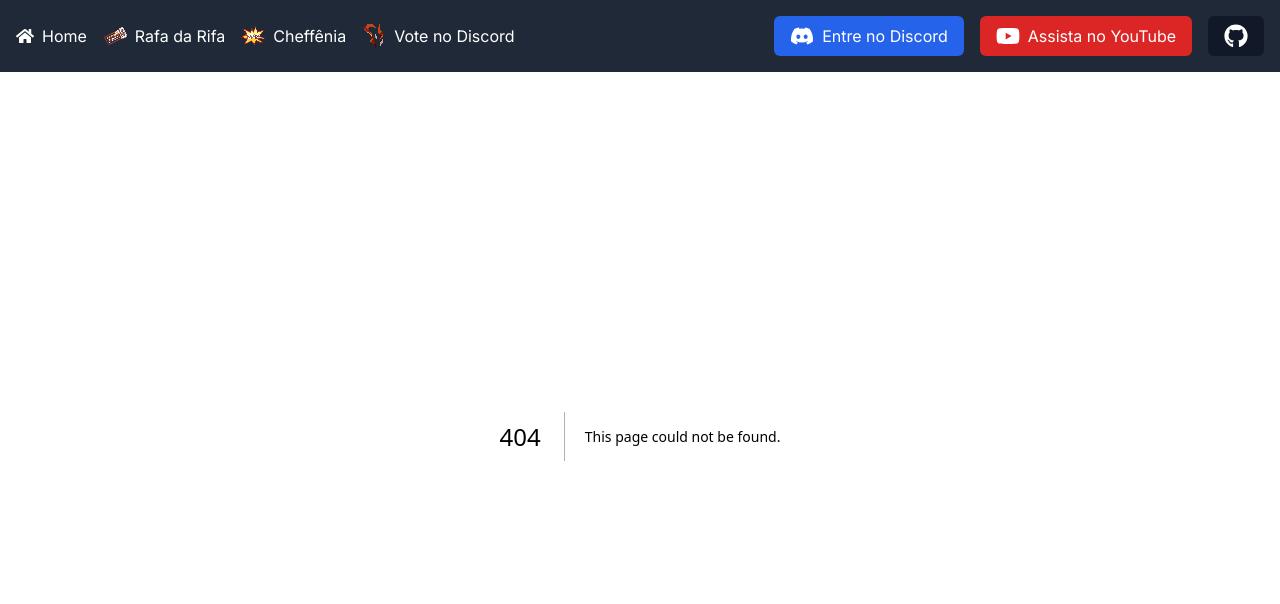
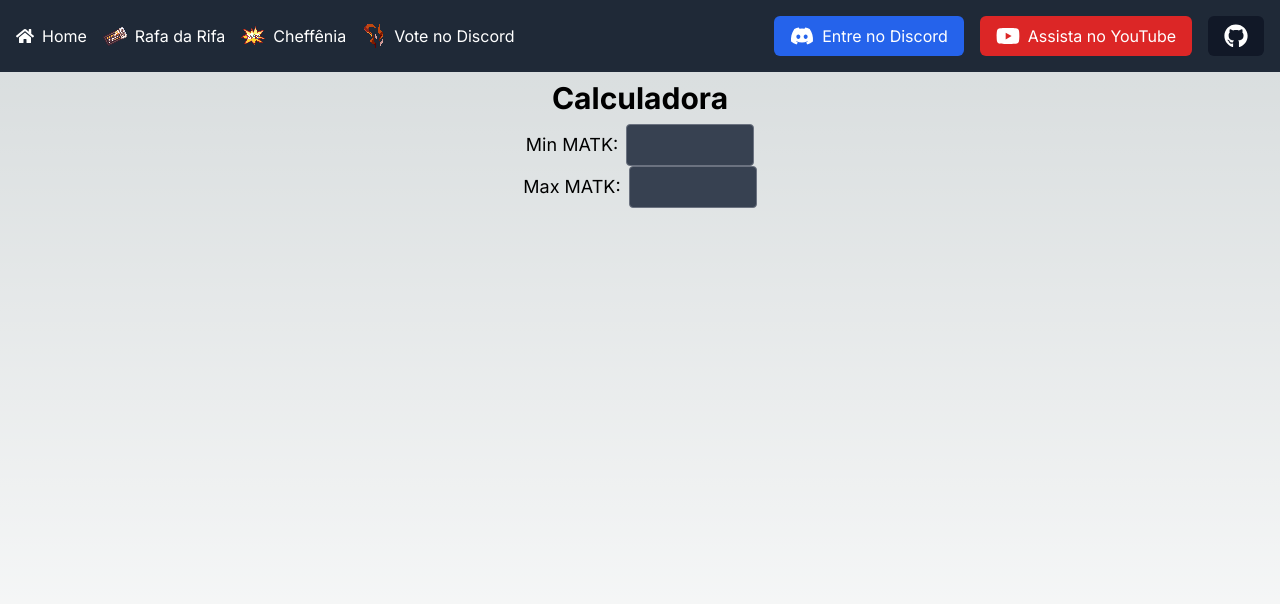
Before and after one commit to raphaelbp12/afktales, a Next.js app: page /calc in a window 1280 px wide. Before the commit this address had no page. Shown: the top 604 px of the page. Built offline with nearby package versions, Linux system fonts and the light colour scheme.

Commit message:
feat: add skill factory

```diff
--- /dev/null
+++ b/app/calc/page.tsx
@@ -0,0 +1,9 @@
+import dynamic from "next/dynamic";
+
+const Calc = dynamic(() => import("../../components/Calc/page"), {
+  ssr: false,
+});
+
+export default function CalcPage() {
+  return <Calc />;
+}
--- a/app/page.tsx
+++ b/app/page.tsx
@@ -40,6 +40,14 @@ export default function Home() {
             href="/card-randomizer"
             backgroundColor="bg-purple-500"
           />
+          <Card
+            imageSrc="/images/oca.jpg"
+            title="Calculadora"
+            description="Teste sua build dos sonhos aqui!"
+            iconSrc="/images/ocaCheffIcon.png"
+            href="/calc"
+            backgroundColor="bg-orange-500"
+          />
         </div>
       </div>
     </PageWrapper>
--- /dev/null
+++ b/components/Calc/page.tsx
@@ -0,0 +1,40 @@
+"use client";
+
+import React, { useState } from "react";
+import InputField from "../commonComponents/InputField";
+
+const CalcPage: React.FC = () => {
+  const [minMatk, setMinMatk] = useState<number | string>("");
+  const [maxMatk, setMaxMatk] = useState<number | string>("");
+
+  const handleMinMatkChange = (event: React.ChangeEvent<HTMLInputElement>) => {
+    const value = event.target.value;
+    setMinMatk(value === "" ? "" : Number(value));
+  };
+
+  const handleMaxMatkChange = (event: React.ChangeEvent<HTMLInputElement>) => {
+    const value = event.target.value;
+    setMaxMatk(value === "" ? "" : Number(value));
+  };
+
+  return (
+    <div className="w-full flex flex-col items-center justify-center overflow-hidden relative">
+      <h1 className="text-2xl md:text-3xl font-bold mb-2">Calculadora</h1>
+      <InputField
+        label="Min MATK"
+        value={minMatk}
+        onChange={handleMinMatkChange}
+        type="number"
+      />
+      <InputField
+        label="Max MATK"
+        value={maxMatk}
+        onChange={handleMaxMatkChange}
+        type="number"
+      />
+      <div className="flex-grow w-full overflow-hidden"></div>
+    </div>
+  );
+};
+
+export default CalcPage;
--- /dev/null
+++ b/components/commonComponents/InputField.tsx
@@ -0,0 +1,34 @@
+"use client";
+
+import React from "react";
+
+interface InputFieldProps {
+  label: string;
+  value: number | string;
+  onChange: (event: React.ChangeEvent<HTMLInputElement>) => void;
+  type?: string;
+}
+
+const InputField: React.FC<InputFieldProps> = ({
+  label,
+  value,
+  onChange,
+  type = "text",
+}) => {
+  return (
+    <div className="flex items-center gap-2 align-middle">
+      <label htmlFor={label.toLowerCase()} className="text-lg">
+        {label}: {value}
+      </label>
+      <input
+        type={type}
+        id={label.toLowerCase()}
+        value={value}
+        onChange={onChange}
+        className="border rounded p-2 bg-gray-700 border-gray-500 text-white w-32 text-center"
+      />
+    </div>
+  );
+};
+
+export default InputField;
```
Also changed, not shown: data/Skill.ts (added, +13 -0 lines), data/SkillFactory.ts (added, +13 -0 lines), data/Skills.ts/ColdBolt.ts (added, +9 -0 lines), data/Skills.ts/StormGust.ts (added, +10 -0 lines).
